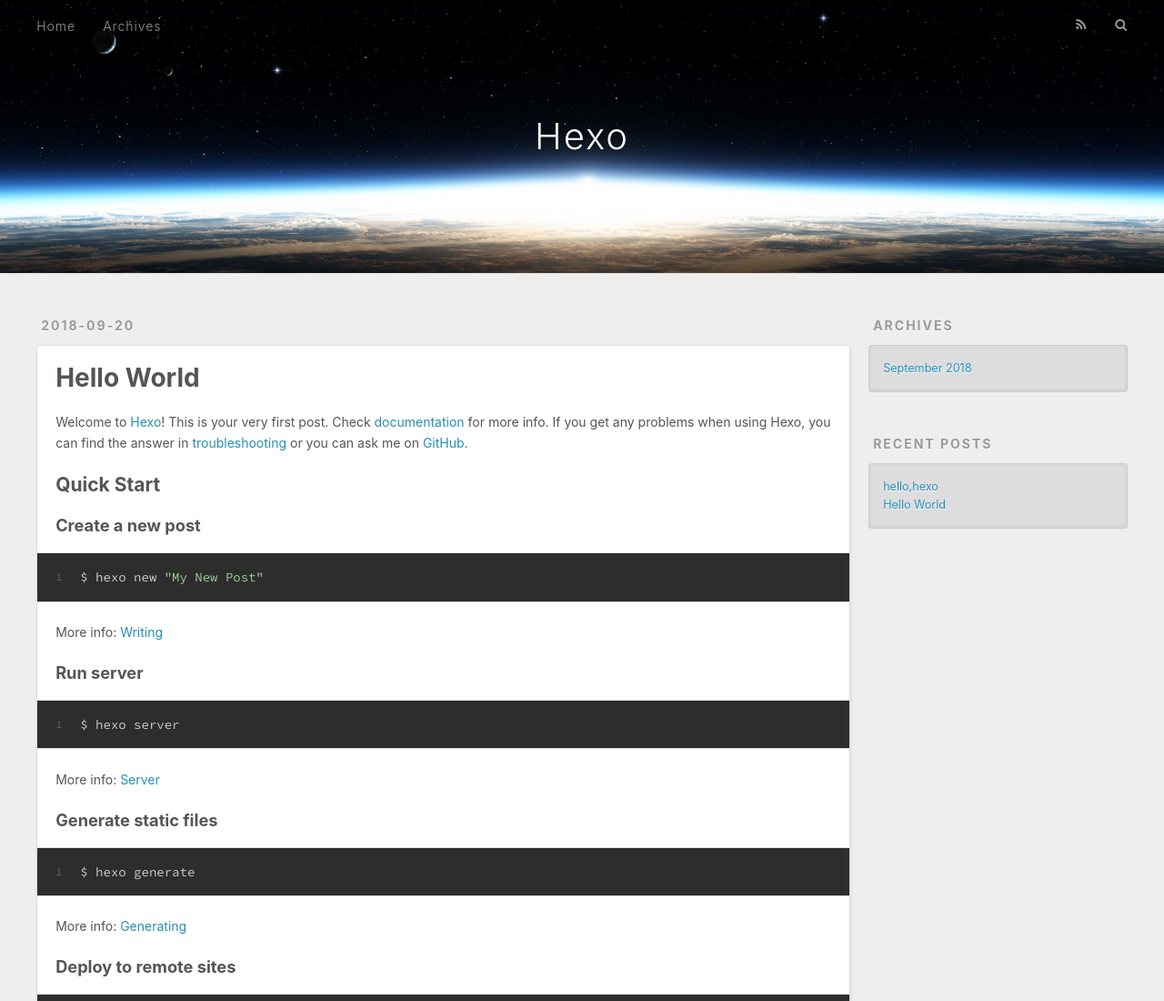
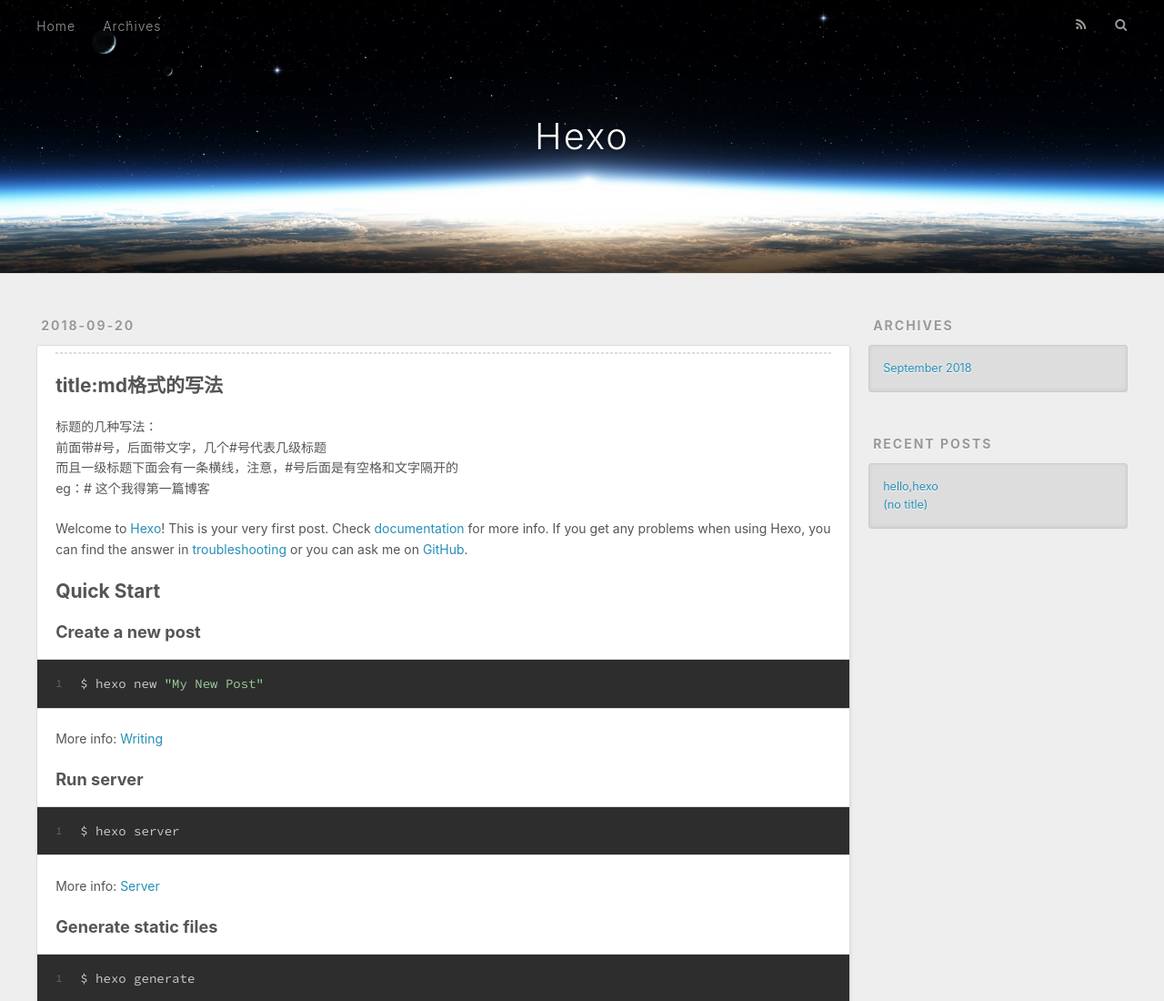
Before and after one commit to wangxianglei0521/wangxianglei0521.github.io, a plain HTML site: page 2018/09/20/hello-world/index.html in a window 1280 px wide. Shown: the top 1100 px of the page at 91% size. Drawn offline with nearby package versions, Linux system fonts and the light colour scheme.

Commit message:
Site updated: 2018-09-20 16:48:47

```diff
--- a/2018/09/20/hello-world/index.html
+++ b/2018/09/20/hello-world/index.html
@@ -5,19 +5,19 @@
 
 
 
-  <title>Hello World | Hexo</title>
+  <title>Hexo</title>
   <meta name="viewport" content="width=device-width, initial-scale=1, maximum-scale=1">
-  <meta name="description" content="Welcome to Hexo! This is your very first post. Check documentation for more info. If you get any problems when using Hexo, you can find the answer in troubleshooting or you can ask me on GitHub. Quick">
+  <meta name="description" content="title:md格式的写法标题的几种写法：前面带#号，后面带文字，几个#号代表几级标题而且一级标题下面会有一条横线，注意，#号后面是有空格和文字隔开的eg：# 这个我得第一篇博客 Welcome to Hexo! This is your very first post. Check documentation for more info. If you get any problems whe">
 <meta property="og:type" content="article">
-<meta property="og:title" content="Hello World">
+<meta property="og:title" content="Hexo">
 <meta property="og:url" content="http://yoursite.com/2018/09/20/hello-world/index.html">
 <meta property="og:site_name" content="Hexo">
-<meta property="og:description" content="Welcome to Hexo! This is your very first post. Check documentation for more info. If you get any problems when using Hexo, you can find the answer in troubleshooting or you can ask me on GitHub. Quick">
+<meta property="og:description" content="title:md格式的写法标题的几种写法：前面带#号，后面带文字，几个#号代表几级标题而且一级标题下面会有一条横线，注意，#号后面是有空格和文字隔开的eg：# 这个我得第一篇博客 Welcome to Hexo! This is your very first post. Check documentation for more info. If you get any problems whe">
 <meta property="og:locale" content="default">
-<meta property="og:updated_time" content="2018-09-20T06:49:08.663Z">
+<meta property="og:updated_time" content="2018-09-20T08:47:25.849Z">
 <meta name="twitter:card" content="summary">
-<meta name="twitter:title" content="Hello World">
-<meta name="twitter:description" content="Welcome to Hexo! This is your very first post. Check documentation for more info. If you get any problems when using Hexo, you can find the answer in troubleshooting or you can ask me on GitHub. Quick">
+<meta name="twitter:title" content="Hexo">
+<meta name="twitter:description" content="title:md格式的写法标题的几种写法：前面带#号，后面带文字，几个#号代表几级标题而且一级标题下面会有一条横线，注意，#号后面是有空格和文字隔开的eg：# 这个我得第一篇博客 Welcome to Hexo! This is your very first post. Check documentation for more info. If you get any problems whe">
 
     <link rel="alternate" href="/atom.xml" title="Hexo" type="application/atom+xml">
 
@@ -74,19 +74,11 @@
   <div class="article-inner">
 
 
-      <header class="article-header">
-
-
-    <h1 class="article-title" itemprop="name">
-      Hello World
-    </h1>
-
-
-      </header>
-
     <div class="article-entry" itemprop="articleBody">
 
-        <p>Welcome to <a href="https://hexo.io/" target="_blank" rel="noopener">Hexo</a>! This is your very first post. Check <a href="https://hexo.io/docs/" target="_blank" rel="noopener">documentation</a> for more info. If you get any problems when using Hexo, you can find the answer in <a href="https://hexo.io/docs/troubleshooting.html" target="_blank" rel="noopener">troubleshooting</a> or you can ask me on <a href="https://github.com/hexojs/hexo/issues" target="_blank" rel="noopener">GitHub</a>.</p>
+        <hr>
+<h2 id="title-md格式的写法"><a href="#title-md格式的写法" class="headerlink" title="title:md格式的写法"></a>title:md格式的写法</h2><p>标题的几种写法：<br>前面带#号，后面带文字，几个#号代表几级标题<br>而且一级标题下面会有一条横线，注意，#号后面是有空格和文字隔开的<br>eg：# 这个我得第一篇博客</p>
+<p>Welcome to <a href="https://hexo.io/" target="_blank" rel="noopener">Hexo</a>! This is your very first post. Check <a href="https://hexo.io/docs/" target="_blank" rel="noopener">documentation</a> for more info. If you get any problems when using Hexo, you can find the answer in <a href="https://hexo.io/docs/troubleshooting.html" target="_blank" rel="noopener">troubleshooting</a> or you can ask me on <a href="https://github.com/hexojs/hexo/issues" target="_blank" rel="noopener">GitHub</a>.</p>
 <h2 id="Quick-Start"><a href="#Quick-Start" class="headerlink" title="Quick Start"></a>Quick Start</h2><h3 id="Create-a-new-post"><a href="#Create-a-new-post" class="headerlink" title="Create a new post"></a>Create a new post</h3><figure class="highlight bash"><table><tr><td class="gutter"><pre><span class="line">1</span><br></pre></td><td class="code"><pre><span class="line">$ hexo new <span class="string">"My New Post"</span></span><br></pre></td></tr></table></figure>
 <p>More info: <a href="https://hexo.io/docs/writing.html" target="_blank" rel="noopener">Writing</a></p>
 <h3 id="Run-server"><a href="#Run-server" class="headerlink" title="Run server"></a>Run server</h3><figure class="highlight bash"><table><tr><td class="gutter"><pre><span class="line">1</span><br></pre></td><td class="code"><pre><span class="line">$ hexo server</span><br></pre></td></tr></table></figure>
@@ -156,7 +148,7 @@
           </li>
 
           <li>
-            <a href="/2018/09/20/hello-world/">Hello World</a>
+            <a href="/2018/09/20/hello-world/">(no title)</a>
           </li>
 
       </ul>
```
Also changed, not shown: 2018/09/20/hello-hexo/index.html (+2 -2 lines), archives/2018/09/index.html (+1 -7 lines), archives/2018/index.html (+1 -7 lines), archives/index.html (+1 -7 lines), index.html (+4 -12 lines).
